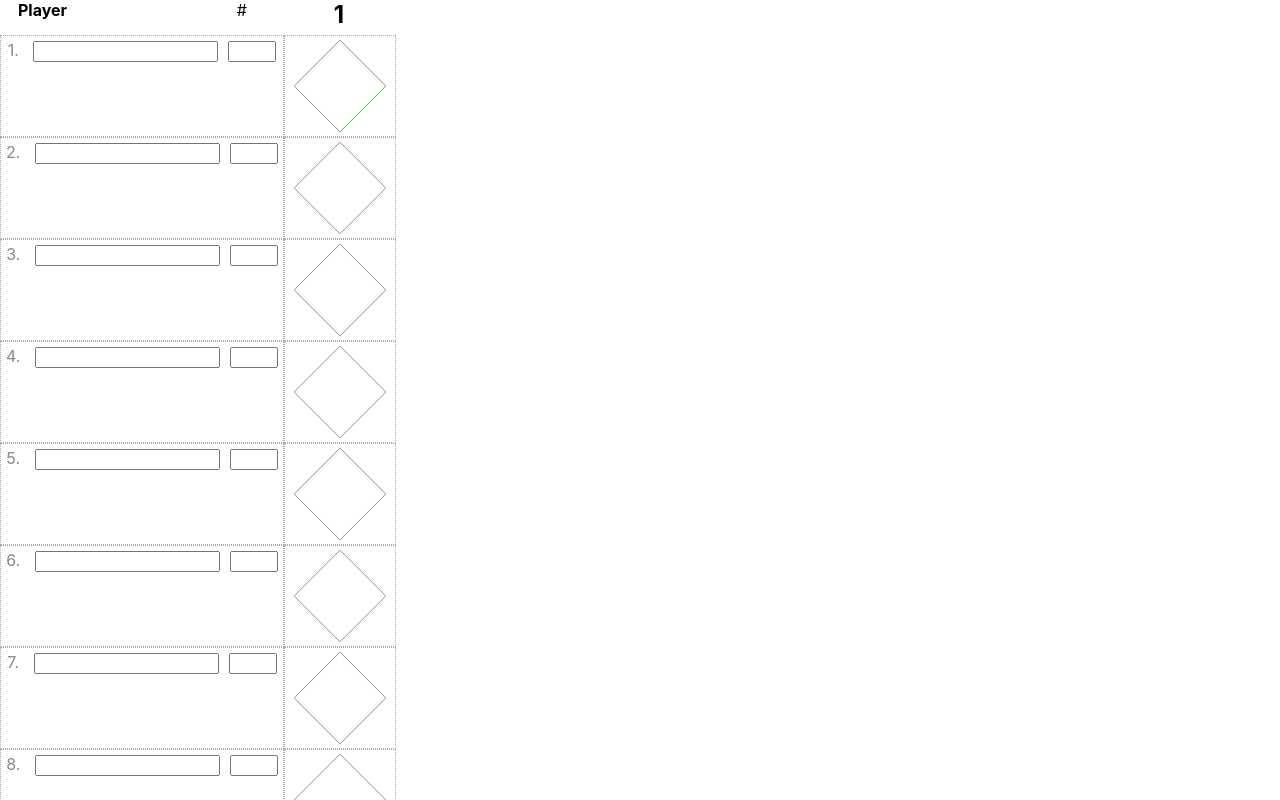
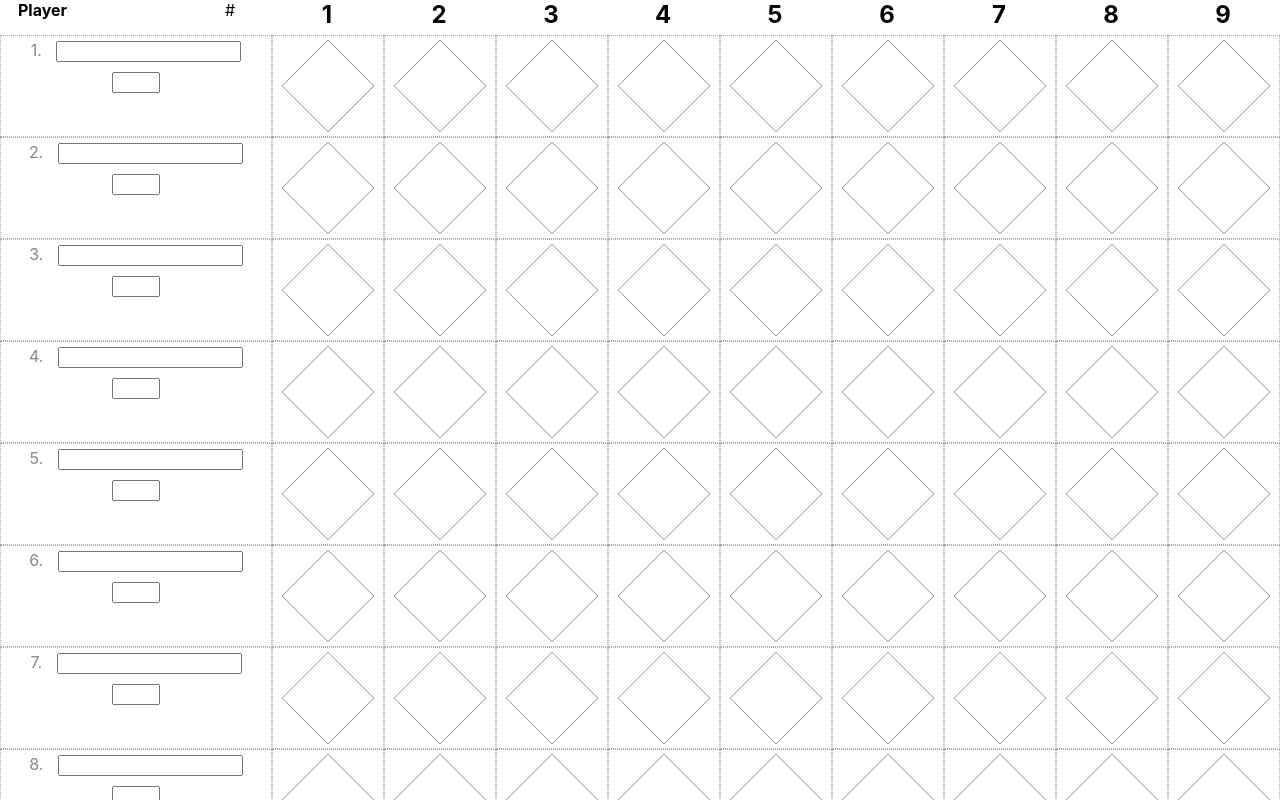
Before and after one commit to stevenhoward/scorecard, a React (Create React App) app: page / in a window 1280 px wide. Shown: the top 800 px of the page. Built offline with nearby package versions, Linux system fonts and the light colour scheme.

Commit message:
Now we get 9 innings.
Couple more play types added. More to come.

```diff
--- a/src/Game.tsx
+++ b/src/Game.tsx
@@ -16,11 +16,12 @@ type GameProps = OwnProps & StateProps;
 class Game extends Component<StateProps, {}> {
   render() {
     const { innings } = this.props;
+    const numInnings = Math.max(innings.length, 9);
 
     return (
       <div className="game">
         <Lineup />
-        { this.props.innings.map((_, i) => <Inning inningNumber={i} key={i} />) }
+        { Array(numInnings).fill(null).map((_, i) => <Inning inningNumber={i} key={i} />) }
       </div>
     );
   }
--- a/src/Inning.tsx
+++ b/src/Inning.tsx
@@ -5,12 +5,17 @@ import {AppState, Play, PlayFragment} from './redux/types';
 import { getPlaysByInning, getCurrentInningPlays, getCurrentInningFragments } from './redux/selectors';
 
 export interface OwnProps {
+  // Zero-based index of this inning.
   inningNumber: number;
 }
 
 interface StateProps {
   enabled: boolean;
+
+  // 0 for the top of the first.
+  // -Infinity for an inning that hasn't started yet.
   startIndex: number;
+
   plays: Play[]
   fragments: PlayFragment[];
 }
@@ -66,15 +71,21 @@ class Inning extends Component<InningProps, {}> {
     // 9 cells with data = new column for 10th.
     const cells = Math.ceil((plays.length + 1) / 9) * 9;
 
-    const plateAppearances = Array(cells).fill(null).map((_, i) =>
-      <PlateAppearance
-        outs={outs.get(i + startIndex)}
-        fragments={fragments.filter(f => f.runnerIndex == i + startIndex)}
+    // startIndex is -Infinity if this is a future inning and it's just here for
+    // show. This is a horrible
+
+    const plateAppearances = Array(cells).fill(null).map((_, i) => {
+      const batterIndex = i + startIndex;
+
+      return (<PlateAppearance
+        outs={outs.get(batterIndex)}
+        fragments={fragments.filter(f => f.runnerIndex == batterIndex)}
         rbis={plays[i] ? plays[i].rbis : 0}
-        key={i + startIndex}
-        index={i + startIndex}
+        key={i}
+        index={batterIndex}
         enabled={i <= maxIndex && this.props.enabled}
       />);
+    });
 
     const columns = [];
     for (let i = 0; i < plateAppearances.length; i += 9) {
@@ -100,20 +111,21 @@ function mapStateToProps(state: AppState, ownProps: OwnProps) {
   const playsByInning = getPlaysByInning(state);
   const { inningNumber } = ownProps;
 
-  const startIndex = (
-    inningNumber == 0
-    ? 0
-    : playsByInning[inningNumber - 1].slice(-1)[0].index + 1
-  );
+  let startIndex = -Infinity;
+  let plays: Play[] = [];
 
-  const plays = playsByInning[inningNumber];
+  if (playsByInning.length > inningNumber) {
+    startIndex = inningNumber == 0
+      ? 0
+      : playsByInning[inningNumber - 1].slice(-1)[0].index + 1;
 
-  return {
-    plays,
-    startIndex,
-    enabled: playsByInning.length == inningNumber + 1,
-    fragments: plays.flatMap(play => play.fragments),
-  };
+    plays = playsByInning[inningNumber];
+  }
+
+  const enabled = playsByInning.length == inningNumber + 1;
+  const fragments = plays.flatMap(play => play.fragments);
+
+  return { plays, startIndex, enabled, fragments };
 }
 
 export default connect(mapStateToProps)(Inning);
--- a/src/outcomeTypes.ts
+++ b/src/outcomeTypes.ts
@@ -1,4 +1,4 @@
-import { PlayFragment, PlayOption } from './redux/types';
+import { AvailabilityFilterArgs, PlayFragment, PlayOption } from './redux/types';
 
 function assistHelper(fielders: string) {
   if (fielders.length == 1) {
@@ -10,12 +10,12 @@ function assistHelper(fielders: string) {
 }
 
 // convenient filters for plays
-const anyRunners = ({ runners } : { runners: number[] }) =>
+const anyRunners = ({ runners } : AvailabilityFilterArgs) =>
   runners.find(b => b !== undefined) != undefined;
 
-const isBatter = ({ isBatter }: { isBatter: boolean }) => isBatter;
+const isBatter = ({ isBatter }: AvailabilityFilterArgs) => isBatter;
 
-const isNotBatter = ({ isBatter }: { isBatter: boolean }) => !isBatter;
+const isNotBatter = ({ isBatter }: AvailabilityFilterArgs) => !isBatter;
 
 // "No outs" meaning that nobody is thrown out on the bases.
 function forceRunnersNoOutsThunk(bases: number, staticLabel?: string) {
@@ -113,6 +113,24 @@ export const OutcomeTypes: PlayOption[] = [
     handleRunners: forceRunnersNoOutsThunk(1),
   },
   {
+    // TODO: FC + error
+    name: "Error",
+    fielderInputs: 'one',
+    resultText: fielder => `E${fielder}`,
+    bases: 1,
+    handleRunners: forceRunnersNoOutsThunk(1),
+  },
+  {
+    name: "Strikeout (Passed ball)",
+    resultText: () => `K, WP`,
+    bases: 1,
+    available: [
+      isBatter,
+      ({ runners, outs }) => runners[0] === undefined || outs === 2,
+    ],
+    handleRunners: forceRunnersNoOutsThunk(1),
+  },
+  {
     name: "Strikeout (wild pitch)",
     resultText: () => `K, WP`,
     bases: 1,
@@ -137,6 +155,7 @@ export const OutcomeTypes: PlayOption[] = [
     available: isBatter,
   },
   {
+    // TODO: Advanced "on the throw," i.e. FC on a hit
     name: "Fielder's Choice",
     fielderInputs: 'many',
     resultText: fielders => `FC\n${assistHelper(fielders)}`,
@@ -192,6 +211,14 @@ export const OutcomeTypes: PlayOption[] = [
     available: isBatter,
   },
   {
+    name: "Popout",
+    fielderInputs: 'one',
+    resultText: fielder => `P${fielder}`,
+    bases: 0,
+    outs: 1,
+    available: isBatter,
+  },
+  {
     name: "Grounded into double play",
     fielderInputs: 'many',
     resultText: fielders => `${assistHelper(fielders)} DP`,
@@ -228,6 +255,13 @@ export const OutcomeTypes: PlayOption[] = [
     available: isNotBatter,
   },
   {
+    name: "Runner's interference",
+    resultText: fielder => `${fielder}`,
+    bases: 0,
+    outs: 1,
+    fielderInputs: 'one',
+  },
+  {
     name: "Wild Pitch",
     resultText: () => `WP`,
     bases: 1,
```
